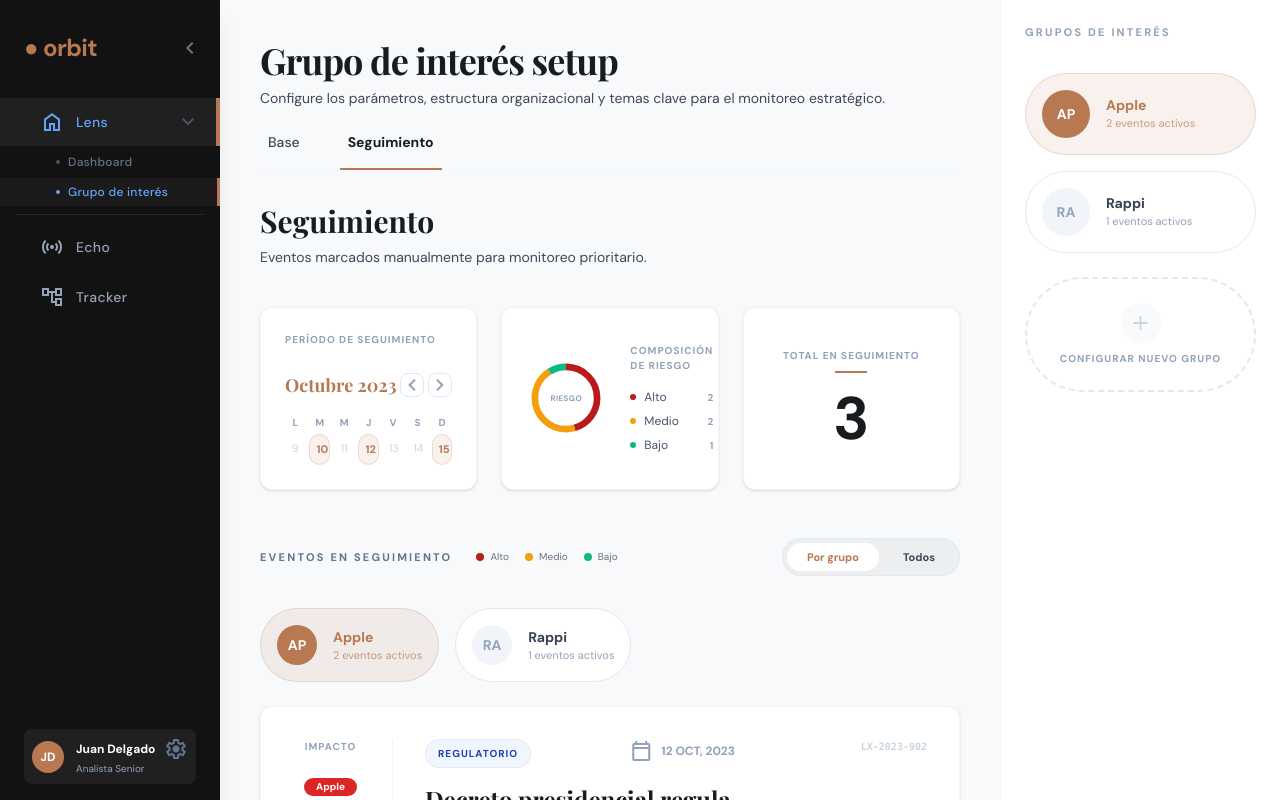
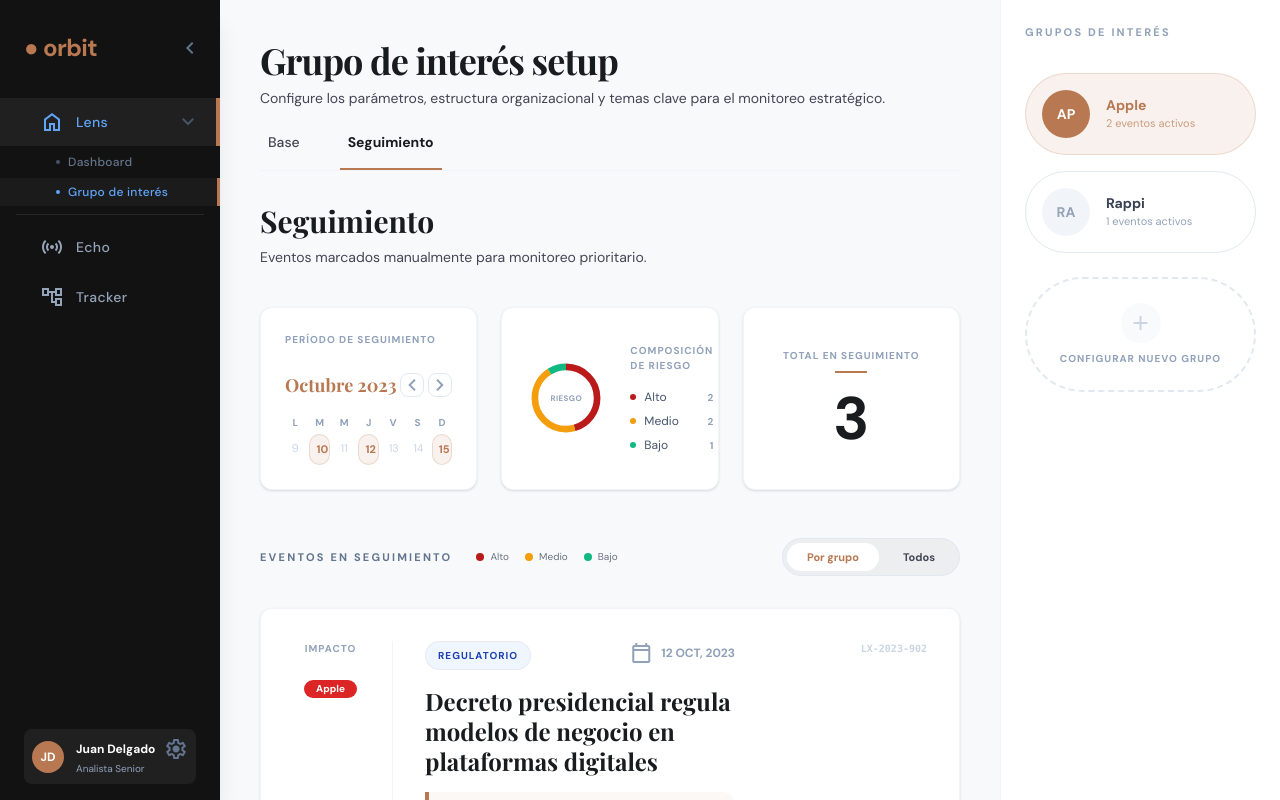
Before and after one commit to mozaikomx/orbit-demo, a Next.js app: page /grupo in a window 1280 px wide. Shown: the top 800 px of the page. Built offline with nearby package versions, Linux system fonts and the light colour scheme; a web font is replaced by a local one.

Commit message:
fix: eliminar botones duplicados Apple Rappi en seguimiento

```diff
--- a/pages/grupo.jsx
+++ b/pages/grupo.jsx
@@ -243,31 +243,6 @@ export default function Grupo() {
               </div>
             </div>
 
-            {/* Group pills */}
-            {activeGroup !== "todos" && (
-              <div className="flex gap-4 mb-6">
-                {[["apple", "Apple", appleEvents.length], ["rappi", "Rappi", rappiEvents.length]].map(([key, label, count]) => (
-                  <button
-                    key={key}
-                    onClick={() => setActiveGroup(key)}
-                    className="flex items-center gap-4 p-4 rounded-full border transition-all"
-                    style={{
-                      backgroundColor: activeGroup === key ? `${COPPER}1A` : "#fff",
-                      borderColor: activeGroup === key ? `${COPPER}33` : "#e2e8f0",
-                    }}
-                  >
-                    <div className="w-10 h-10 rounded-full flex items-center justify-center font-bold text-sm" style={{ backgroundColor: activeGroup === key ? COPPER : "#F1F5F9", color: activeGroup === key ? "#fff" : "#94A3B8", fontFamily: "'DM Sans', sans-serif" }}>
-                      {label.slice(0, 2).toUpperCase()}
-                    </div>
-                    <div className="text-left">
-                      <p className="text-sm font-bold" style={{ color: activeGroup === key ? COPPER : "#374151", fontFamily: "'DM Sans', sans-serif" }}>{label}</p>
-                      <p className="text-[11px]" style={{ color: activeGroup === key ? `${COPPER}B3` : "#94A3B8", fontFamily: "'DM Sans', sans-serif" }}>{count} eventos activos</p>
-                    </div>
-                  </button>
-                ))}
-              </div>
-            )}
-
             {/* Event list */}
             <div className="space-y-6">
               {(activeGroup === "todos" ? [...appleEvents, ...rappiEvents] : events).map(ev => (
```
